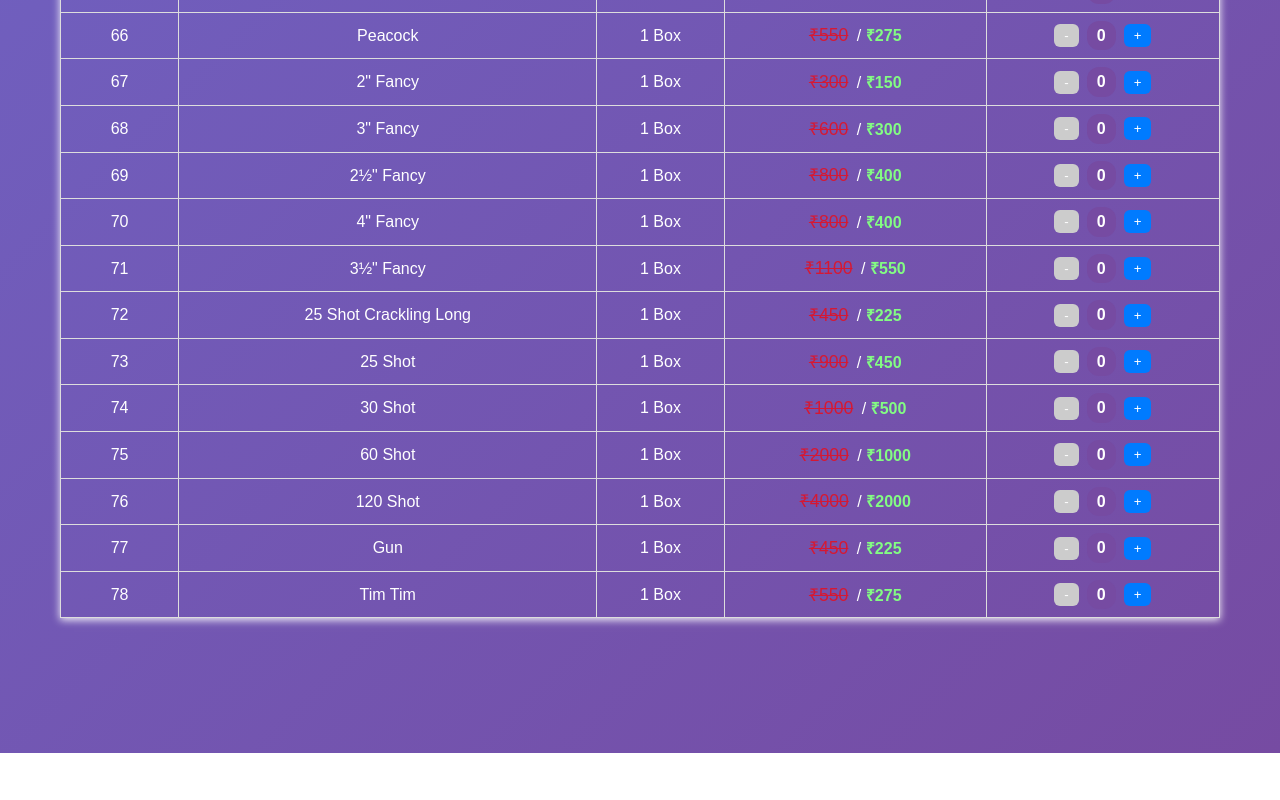
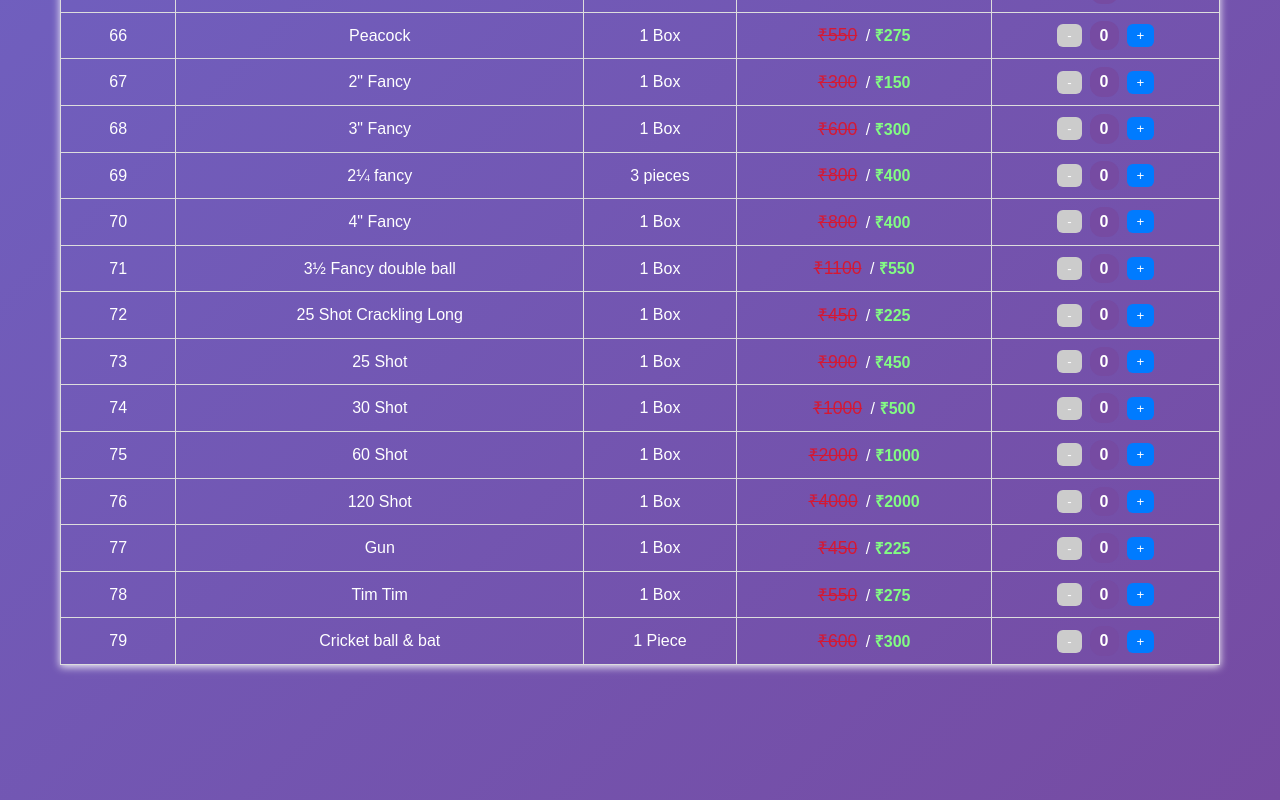
Before and after one commit to balaji172001/rambalajiagency, a React (Create React App) app: page /products in a window 1280 px wide. Shown: the part 3296-4096 px from the top of the page. Before the commit the page ends 4049 px from the top, so only its background shows below. Built offline with nearby package versions, Linux system fonts and the light colour scheme.

Commit message:
optimize

```diff
--- a/src/index.css
+++ b/src/index.css
@@ -1801,7 +1801,9 @@ html {
     font-size: 26px;
   }
   .banner-image {
-    height: 185px;
+    width: 100%;
+    aspect-ratio: 3780 / 1890;
+    height: unset;
   }
   .diwali-title {
     font-size: 26px;
--- a/src/pages/ProductPage.jsx
+++ b/src/pages/ProductPage.jsx
@@ -73,16 +73,17 @@ const products = [
   { sno: 66, name: "Peacock", unit: "1 Box", price: 550 },
   { sno: 67, name: '2" Fancy', unit: "1 Box", price: 300 },
   { sno: 68, name: '3" Fancy', unit: "1 Box", price: 600 },
-  { sno: 69, name: '2½" Fancy', unit: "1 Box", price: 800 },
+  { sno: 69, name: '2¼ fancy', unit: "3 pieces", price: 800 },
   { sno: 70, name: '4" Fancy', unit: "1 Box", price: 800 },
-  { sno: 71, name: '3½" Fancy', unit: "1 Box", price: 1100 },
+  { sno: 71, name: '3½ Fancy double ball', unit: "1 Box", price: 1100 },
   { sno: 72, name: "25 Shot Crackling Long", unit: "1 Box", price: 450 },
   { sno: 73, name: "25 Shot", unit: "1 Box", price: 900 },
   { sno: 74, name: "30 Shot", unit: "1 Box", price: 1000 },
   { sno: 75, name: "60 Shot", unit: "1 Box", price: 2000 },
   { sno: 76, name: "120 Shot", unit: "1 Box", price: 4000 },
   { sno: 77, name: "Gun", unit: "1 Box", price: 450 },
-  { sno: 78, name: "Tim Tim", unit: "1 Box", price: 550 }
+  { sno: 78, name: "Tim Tim", unit: "1 Box", price: 550 },
+  { sno: 79, name: "Cricket ball & bat", unit: "1 Piece", price: 600 }
 ];
 
 const shopNumber = "916374549935";
```
